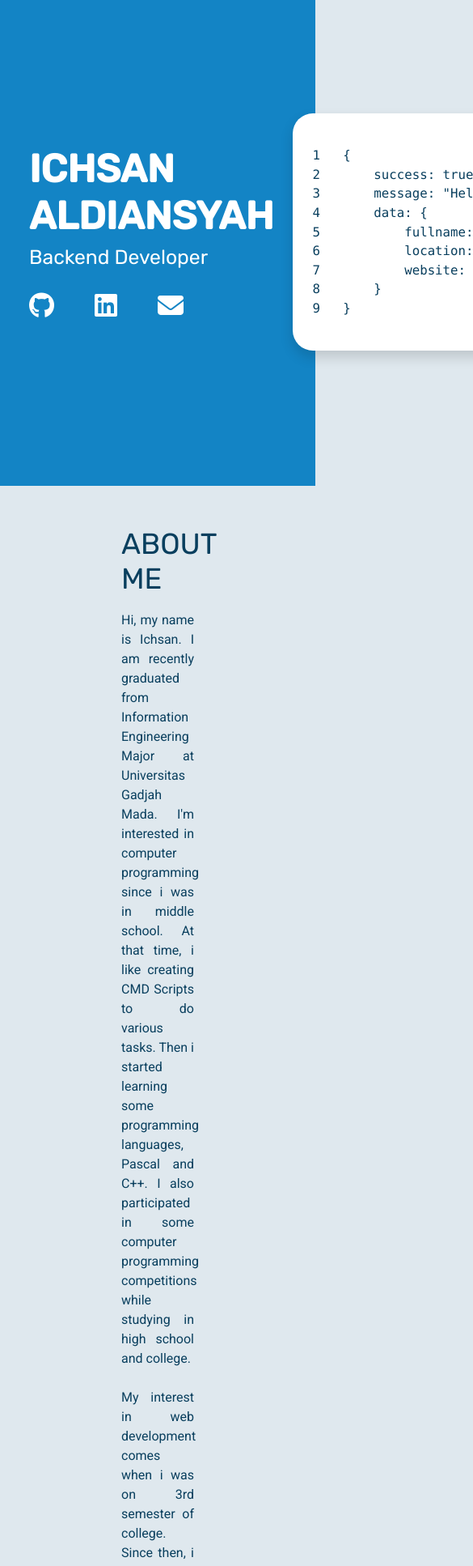
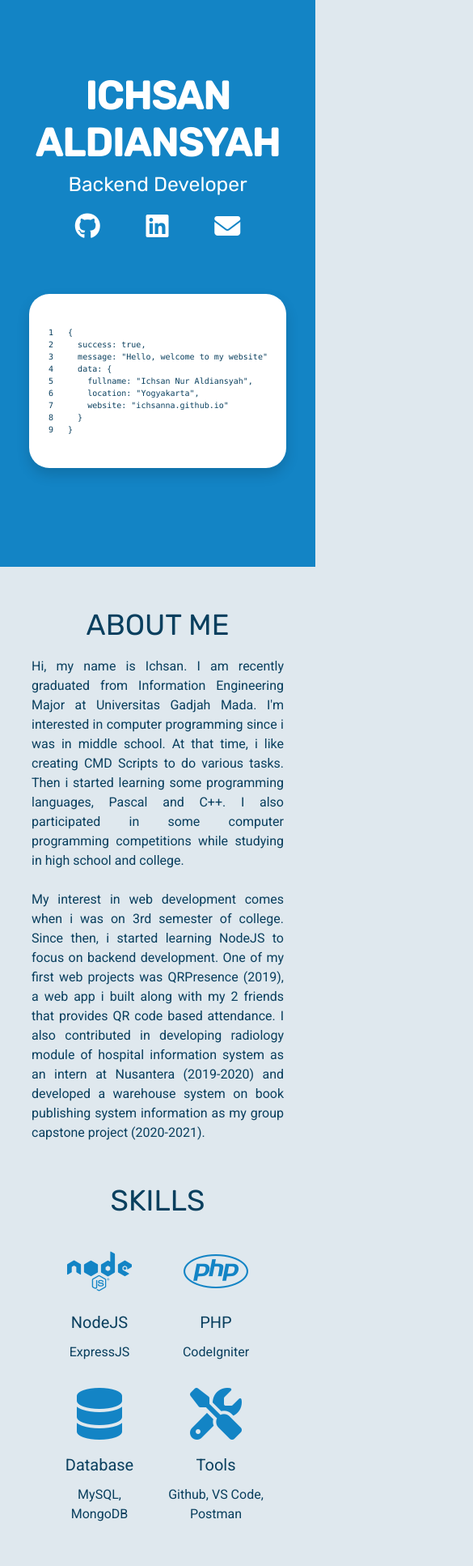
Before and after one commit to ichsanna/ichsanna.github.io, a plain HTML site: page index.html in a window 390 px wide. Shown: the top 1934 px of the page at 81% size, 585 px wide, since content can reach past the window. Drawn offline with nearby package versions, Linux system fonts and the light colour scheme.

Commit message:
Responsive design

```diff
--- a/css/style.css
+++ b/css/style.css
@@ -8,6 +8,37 @@ h1, h2, h3 {
 }
 body {
     background-color: rgb(223, 232, 238) !important;
+}
+pre{
+    font-size: 16px !important;
+}
+@media(max-width: 800px){
+    pre{
+        font-size: 10px !important;
+    }
+    .main-info{
+        text-align: center;
+    }
+    .socials-section{
+        margin-top: 20px;
+        justify-content: space-evenly;
+    }
+    .socials-section a{
+        margin: 0 !important;
+    }
+    .socials-section a i{
+        text-align: center;
+    }
+    .head{
+        padding-top: 10px !important;
+        height: 700px !important;
+    }
+    .main-response{
+        padding-top: 0px !important;
+    }
+    .section-name{
+        text-align: center !important;
+    }
 }
 .head{
     color:white;
@@ -33,7 +64,7 @@ body {
     padding-bottom: 10px;
 }
 .content{
-    padding: 0 150px !important;
+    padding: 0 10vw !important;
 }
 .profile-picture{
     border-radius: 50%;
@@ -42,9 +73,11 @@ body {
 }
 .main-info{
     padding-top: 80px;
+    flex: 50%;
 }
 .main-response{
     padding-top: 40px;
+    flex: 50%;
 }
 .socials-section{
     padding: 0px !important;
@@ -87,6 +120,9 @@ body {
 .skills-section{
     justify-content: space-around;
 }
+.skills-list{
+    flex: 25%;
+}
 .skills-icon{
     text-align: center;
     margin-left: auto;
@@ -115,6 +151,9 @@ body {
 .project-desc{
     text-align: justify;
 }
+.project-badges{
+    row-gap: 10px;
+}
 .project-badges span{
     display: flex;
     align-items: center;
--- a/index.html
+++ b/index.html
@@ -4,7 +4,7 @@
 <head>
     <meta charset="UTF-8">
     <meta http-equiv="X-UA-Compatible" content="IE=edge">
-    <!-- <meta name="viewport" content="width=device-width, initial-scale=1.0"> -->
+    <meta name="viewport" content="width=device-width, initial-scale=1.0">
     <title> Ichsan Nur Aldiansyah - Portfolio</title>
     <link rel="icon" type="image/x-icon" href="images/favicon.ico">
     <link rel="stylesheet" href="css/style.css">
@@ -19,7 +19,7 @@
 
 <body>
     <div class="container-fluid head">
-        <div class="container d-flex">
+        <div class="container d-flex flex-wrap">
             <div class="container main-info">
                 <h1 class="fullname">ICHSAN ALDIANSYAH</h1>
                 <h2 class="rolename">Backend Developer</h2>
@@ -42,20 +42,20 @@
                     <div class="container main-response-text">
                         <pre>
 1   {
-2       success: true,
-3       message: "Hello, welcome to my website",
-4       data: {
-5           fullname: "Ichsan Nur Aldiansyah",
-6           location: "Yogyakarta",
-7           website: "ichsanna.github.io"
-8       }
+2     success: true,
+3     message: "Hello, welcome to my website",
+4     data: {
+5       fullname: "Ichsan Nur Aldiansyah",
+6       location: "Yogyakarta",
+7       website: "ichsanna.github.io"
+8     }
 9   }</pre>
                     </div>
                 </div>
             </div>
         </div>
     </div>
-    <div class="container content">
+    <div class="container-lg content">
         <div class="about">
             <h1 class="section-name">ABOUT ME</h1>
             <p class="about-me">Hi, my name is Ichsan. I am recently graduated from Information Engineering Major at
@@ -75,7 +75,7 @@
         </div>
         <div class="skills">
             <h1 class="section-name">SKILLS</h1>
-            <div class="container d-flex justify-content-space-between skills-section">
+            <div class="container d-flex flex-wrap justify-content-space-between skills-section">
                 <div class="container skills-list">
                     <div class="skills-icon">
                         <i class="fa-brands fa-node"></i>
--- a/js/script.js
+++ b/js/script.js
@@ -47,8 +47,8 @@ const projects = [
         github: "https://github.com/ichsanna/URL-Shortener",
         website: "",
         tech: ["NodeJS", "ExpressJS", "MongoDB"],
-        description: "A project i build to learn HTML & CSS as well as my NodeJS skills." +
-            "This application creates a short and simple URL and redirects the user who visits it to the original one"
+        description: "A project i built to learn HTML & CSS as well as my NodeJS skills." +
+            "This application main purpose is to shorten long URLs and provides the user to share and manage these shortened URLs"
     }
 ]
 
@@ -61,25 +61,29 @@ function fetchproject() {
         techs = ""
         github = ""
         website = ""
+        // Tech badge
         for (j = 0; j < projects[i].tech.length; j++) {
             techs += '<span class="badge">' + projects[i].tech[j] + '</span>'
         }
+        // Display github link
         if (projects[i].github) {
             github = '<a href="' + projects[i].github + '" target="_blank">' +
                 '<i class="fa-brands fa-github fa-2x"></i>' +
                 '</a>'
         }
+        // Display website link
         if (projects[i].website) {
             website = '<a href="' + projects[i].website + '" target="_blank">' +
                 '<i class="fa-solid fa-up-right-from-square fa-2x"></i>' +
                 '</a>'
         }
+        // Display project name & description
         selector.append(
             '<div class="container">' +
             '<h3 class="project-name">' + projects[i].name + '</h3>' +
             '<p class="project-desc">' + projects[i].description +
             '</p>' +
-            '<div class="container d-flex project-badges">' +
+            '<div class="container d-flex flex-wrap align-content-start project-badges">' +
             '<span class="badge project-year">' + projects[i].year + '</span>' +
             github + website +
             '<span class="vr"></span>' +
```
